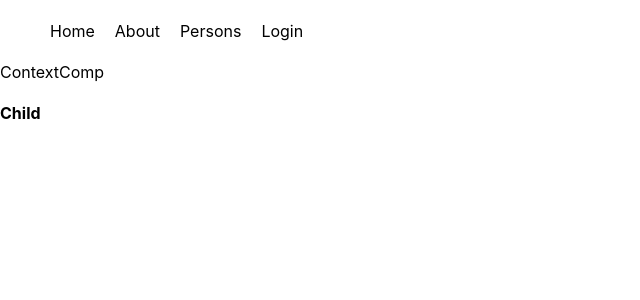
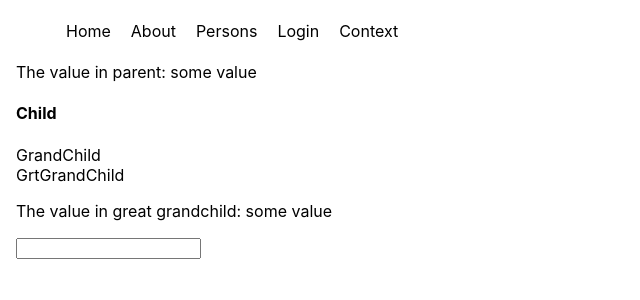
Before and after one commit to artahir777/mern-react-course, a React (Create React App) app: page /context in a window 1280 px wide. Shown: the top 300 px of the page, without its empty margins (0-640 px from the left). Built offline with nearby package versions, Linux system fonts and the light colour scheme.

Commit message:
Context API Intro and flow

```diff
--- a/src/components/navigation/Navbar.jsx
+++ b/src/components/navigation/Navbar.jsx
@@ -16,7 +16,10 @@ const Navbar = () => {
           <Link to={"/persons"}>Persons</Link>
         </li>
         <li className="nav-item">
-          <Link to="login">Login</Link>
+          <Link to="/login">Login</Link>
+        </li>
+        <li className="nav-item">
+          <Link to="/context">Context</Link>
         </li>
       </ul>
     </nav>
--- a/src/index.css
+++ b/src/index.css
@@ -1,5 +1,5 @@
 body {
-  margin: 0;
+  margin: 1rem;
   font-family: -apple-system, BlinkMacSystemFont, "Segoe UI", "Roboto", "Oxygen",
     "Ubuntu", "Cantarell", "Fira Sans", "Droid Sans", "Helvetica Neue",
     sans-serif;
--- a/src/pages/contextForm/Child.jsx
+++ b/src/pages/contextForm/Child.jsx
@@ -1,13 +1,12 @@
-import React, { useContext } from "react";
-import { MyContext } from "../../context/MyContext";
+import React from "react";
+import GrandChild from "./GrandChild";
 
 const Child = () => {
-  const value = useContext(MyContext);
 
   return (
     <div>
       <h4>Child</h4>
-      <p>{value}</p>
+      <GrandChild/>
     </div>
   );
 };
--- a/src/pages/contextForm/ContextComp.jsx
+++ b/src/pages/contextForm/ContextComp.jsx
@@ -3,12 +3,12 @@ import { MyContext } from "../../context/MyContext";
 import Child from "./Child";
 
 const ContextComp = () => {
-  const [text, setText] = useState("");
+  const [value, setValue] = useState("some value");
   const { Provider } = MyContext;
 
   return (
-    <Provider>
-      <div>ContextComp</div>
+    <Provider value={{value, setValue}} >
+      <div>The value in parent: {value}</div>
       <Child/>
     </Provider>
   );
--- /dev/null
+++ b/src/pages/contextForm/GrandChild.jsx
@@ -0,0 +1,13 @@
+import React from "react";
+import GrtGrandChild from "./GrtGrandChild";
+
+const GrandChild = () => {
+  return (
+    <>
+      <div>GrandChild</div>
+      <GrtGrandChild />
+    </>
+  );
+};
+
+export default GrandChild;
--- /dev/null
+++ b/src/pages/contextForm/GrtGrandChild.jsx
@@ -0,0 +1,16 @@
+import React, { useContext } from "react";
+import { MyContext } from "../../context/MyContext";
+
+const GrtGrandChild = () => {
+  const {value, setValue} = useContext(MyContext);
+
+  return (
+    <>
+      <div>GrtGrandChild</div>
+      <p>The value in great grandchild: {value}</p>
+      <input type="text" onChange={e => setValue(e.target.value)} />
+    </>
+  );
+};
+
+export default GrtGrandChild;
```
